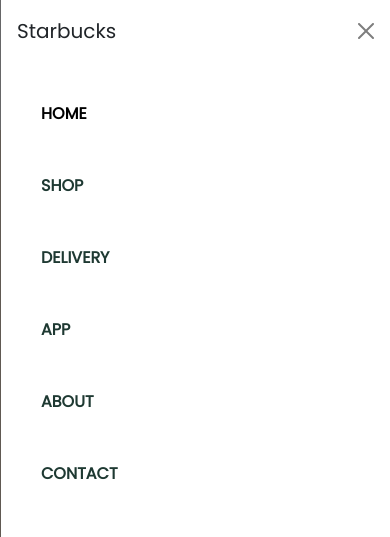
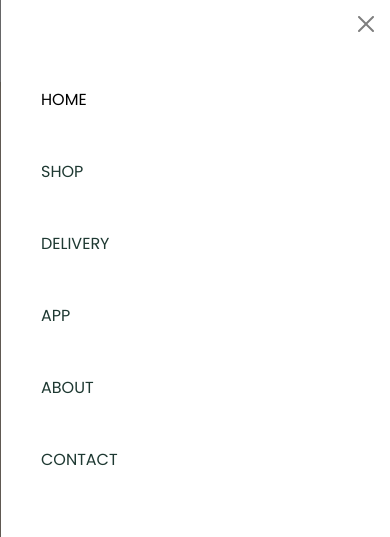
Before and after one commit to komangsurya26/html-indra, a plain HTML site: page index.html in a window 390 px wide. Both pictures are taken after a click on the button "Toggle navigation". Shown: the top 537 px of the page. Drawn offline with nearby package versions, Linux system fonts and the light colour scheme; grey boxes are pictures that could not be loaded.

Commit message:
tambah dikit

```diff
--- a/index.html
+++ b/index.html
@@ -6,7 +6,7 @@
     <meta name="viewport" content="width=device-width, initial-scale=1.0">
     <title>Document</title>
     <link rel="stylesheet" href="style.css">
-    <!-- <link rel="stylesheet" href="https://cdn.jsdelivr.net/npm/boxicons@latest/css/boxicons.min.css"> -->
+    <link rel="stylesheet" href="https://cdn.jsdelivr.net/npm/boxicons@latest/css/boxicons.min.css">
     <link href="https://cdn.jsdelivr.net/npm/bootstrap@5.3.0-alpha3/dist/css/bootstrap.min.css" rel="stylesheet" integrity="sha384-KK94CHFLLe+nY2dmCWGMq91rCGa5gtU4mk92HdvYe+M/SXH301p5ILy+dN9+nJOZ" crossorigin="anonymous">
 </head>
 <body>
@@ -24,34 +24,35 @@
     </header> -->
     <nav class="navbar bg-light navbar-expand-md">
         <div class="container-fluid">
-            <a href="#" class="logo"><img src="./views/logo.png" alt="logo" ></a>
+            <div class="logo"><img src="./views/logo.png" alt="logo"></div>
+            <!-- <a href="#" class="logo"><img src="./views/logo.png" alt="logo" ></a> -->
             <button class="navbar-toggler" type="button" data-bs-toggle="offcanvas" data-bs-target="#offcanvasDarkNavbar" aria-controls="offcanvasDarkNavbar" aria-label="Toggle navigation">
                 <span class="navbar-toggler-icon "></span>
             </button>
             <div class="offcanvas offcanvas-end " tabindex="-1" id="offcanvasDarkNavbar" aria-labelledby="offcanvasDarkNavbarLabel">
                 <div class="offcanvas-header">
-                <h5 class="offcanvas-title" id="offcanvasDarkNavbarLabel">Starbucks</h5>
+                <h5 class="offcanvas-title" id="offcanvasDarkNavbarLabel"></h5>
                 <button type="button" class="btn-close" data-bs-dismiss="offcanvas" aria-label="Close"></button>
                 </div>
                 <div class="offcanvas-body">
                     <ul class="navbar-nav justify-content-end flex-grow-1 pe-3">
                         <li class="nav-item">
-                            <a class="nav-link active" aria-current="page" href="#">Home</a>
+                            <a class="nav-link active" aria-current="page" href="#home">Home</a>
                         </li>
                         <li class="nav-item">
-                            <a class="nav-link" href="#">shop</a>
+                            <a class="nav-link" href="#shop">shop</a>
                         </li>
                         <li class="nav-item">
-                            <a class="nav-link" href="#">Delivery</a>
+                            <a class="nav-link" href="#delivery">Delivery</a>
                         </li>
                         <li class="nav-item">
-                            <a class="nav-link" href="#">App</a>
+                            <a class="nav-link" href="#app">App</a>
                         </li>
                         <li class="nav-item">
-                            <a class="nav-link" href="#">About</a>
+                            <a class="nav-link" href="#about">About</a>
                         </li>
                         <li class="nav-item">
-                            <a class="nav-link" href="#">Contact</a>
+                            <a class="nav-link" href="#contact">Contact</a>
                         </li>
                     </ul>
                 </div>
@@ -63,7 +64,7 @@
             <span>Welcome</span>
             <h1>Starbucks Coffee</h1>
             <h2>Promo last month  <br>Buy 2 get 1</br></h2>
-            <a href="#" class="btn">Buy</a>
+            <a href="#" class="btn-home">Buy</a>
         </div>
         <div class="home-img"><img src="./views/home.png" alt="img-coffee"></div>
     </section>
@@ -131,7 +132,7 @@
             <div class="delivery-text">
             <h2>Delivery make you simple</h2>
             <p>Contrary to popular belief, Lorem Ipsum is not simply random text. It has roots in a piece of classical Latin literature from 45 BC, making it over 2000 years old. Richard McClintock, a Latin professor at Hampden-Sydney College in Virginia, looked up one of the more obscure Latin words, consectetur, from a Lorem Ipsum passage, and going through the cites of the word in </p>
-            <a href="#" class="btn">Delivery Now</a>
+            <a href="#" class="btn-bawah">Delivery Now</a>
         </div>
         </div>
     </section>
@@ -148,7 +149,7 @@
             <div class="app-text">
             <h2>Enjoy coffee with one hand</h2>
             <p>Contrary to popular belief, Lorem Ipsum is not simply random text. It has roots in a piece of classical Latin literature from 45 BC, making it over 2000 years old. Richard McClintock, a Latin professor at Hampden-Sydney College in Virginia, looked up one of the more obscure Latin words, consectetur, from a Lorem Ipsum passage, and going through the cites of the word inasmdamdal salkdamsmd aksmdka sjajnasnfaslknmasnf,a</p>
-            <a href="#" class="btn">Get app Now</a>
+            <a href="#" class="btn-bawah">Get app Now</a>
             </div>
         </div>
     </section>
@@ -161,7 +162,7 @@
             <h2>History Starbucks</h2>
             <p>Contrary to popular belief, Lorem Ipsum is not simply random text. It has roots in a piece of classical Latin literature from 45 BC, making it over 2000 years old. Richard McClintock, a Latin professor at Hampden-Sydney College in Virginia, looked up one of the more obscure Latin words, consectetur, from a Lorem Ipsum passage, and going through the cites of the word in classical literature, discovered the undoubtable source. Lorem Ipsum comes from sections 1.10.32 and 1.10.33 of "de Finibus Bonorum et Malorum" (The Extremes of Good and Evil) by Cicero, written in 45 BC. This book is a treatise on the theory of ethics, very popular during the Renaissance. The first line of Lorem Ipsum, "Lorem ipsum dolor sit amet..", comes from a line in section 1.10.32.The standard chunk of Lorem Ipsum used since the 1500s is reproduced below for those interested. Sections 1.10.32 and 1.10.33 from "de Finibus Bonorum et Malorum" by Cicero are also reproduced in their exact original form, accompanied by English versions from the 1914 translation by H. Rackham.</p>
             <p>Lorem Ipsum is simply dummy text of the printing and typesetting industry. Lorem Ipsum has been the industry's standard dummy text ever since the 1500s, when an unknown printer took a galley of type and scrambled it to make a type specimen book. It has survived not only five centuries, but also the leap into electronic typesetting, remaining essentially unchanged. It was popularised in the 1960s with the release of Letraset sheets containing Lorem Ipsum passages, and more recently with desktop publishing software like Aldus PageMaker including versions of Lorem Ipsum.</p>
-            <a href="#" class="btn">read here</a>
+            <a href="#" class="btn-bawah">read here</a>
             </div>
         </div>
         </div>
--- a/style.css
+++ b/style.css
@@ -10,7 +10,6 @@
     list-style: none;
     scroll-behavior: smooth;
     font-family: 'Poppins', sans-serif;
-
 }
 
 :root{
@@ -64,10 +63,10 @@
 }
 
 .navbar a {
-    font-size: 1rem;
+    /* font-size: 1rem;
     padding: 11px 20px;
     color: var(--secondary-color);
-    font-weight: 600;
+    font-weight: 600; */
     text-transform: uppercase;
 }
 
@@ -87,10 +86,9 @@
 
 .home-text{
     flex: 1 1 17rem;
-    margin-top: 10%;
+    /* margin-top: 10%;
     margin-bottom: 5%;
-    padding-bottom: 5%;
-    /* height: 300px; */
+    padding-bottom: 5%; */
 }
 
 .home-img{
@@ -137,12 +135,13 @@
 }
 
 
-.btn {
+.btn-home {
     padding:7px 16px ;
     border: 2px solid var(--secondary-color);
     border-radius: 40px;
     color: var(--secondary-color);
     font-weight: 500;
+    text-decoration: none;
 }
 
 .btn:hover {
@@ -221,6 +220,7 @@
     color: var(--secondary-color);
     border-radius: 50px;
     padding: 7px 16px;
+    text-decoration: none;
 }
 
 .btn-shop:hover{
@@ -312,9 +312,7 @@
 }
 
 @media (max-width:1150px){
-    header{
-        padding: 18px 7%;
-    }
+
     section {
         padding: 50px 7%;
     }
@@ -327,25 +325,25 @@
 }
 
 @media(max-width:991px){
-    header{
+    /* nav{
         padding: 18px 4%;
-    }
+    } */
     section {
         padding: 50px 4%;
     }
-    .header .open-menu{
+    /* .header .open-menu{
         display: block;
         font-size: 24px;
         cursor: pointer;
         z-index: 2000;
-    }
+    } */
 }
 
 @media(max-width:768px){
-    header{
+    /* nav{
         padding: 11px 7%;
-    }
-    header .navbar{
+    } */
+    /* header .navbar{
         position: absolute;
         top: -500px;
         left: 0;
@@ -357,9 +355,14 @@
         border-top: 2px solid var(--primary-color);
         transition: .2s ;
         text-align: left;
-    }
-    .navbar:active{
+    } */
+    /* .navbar:active{
         top: 100%;
+    } */
+
+    .navbar{
+        transition: 1s;
+        box-shadow: 0 4px 4px rgb(14 55 54/14%);
     }
     .navbar a{
         padding: 1.5rem;
```
